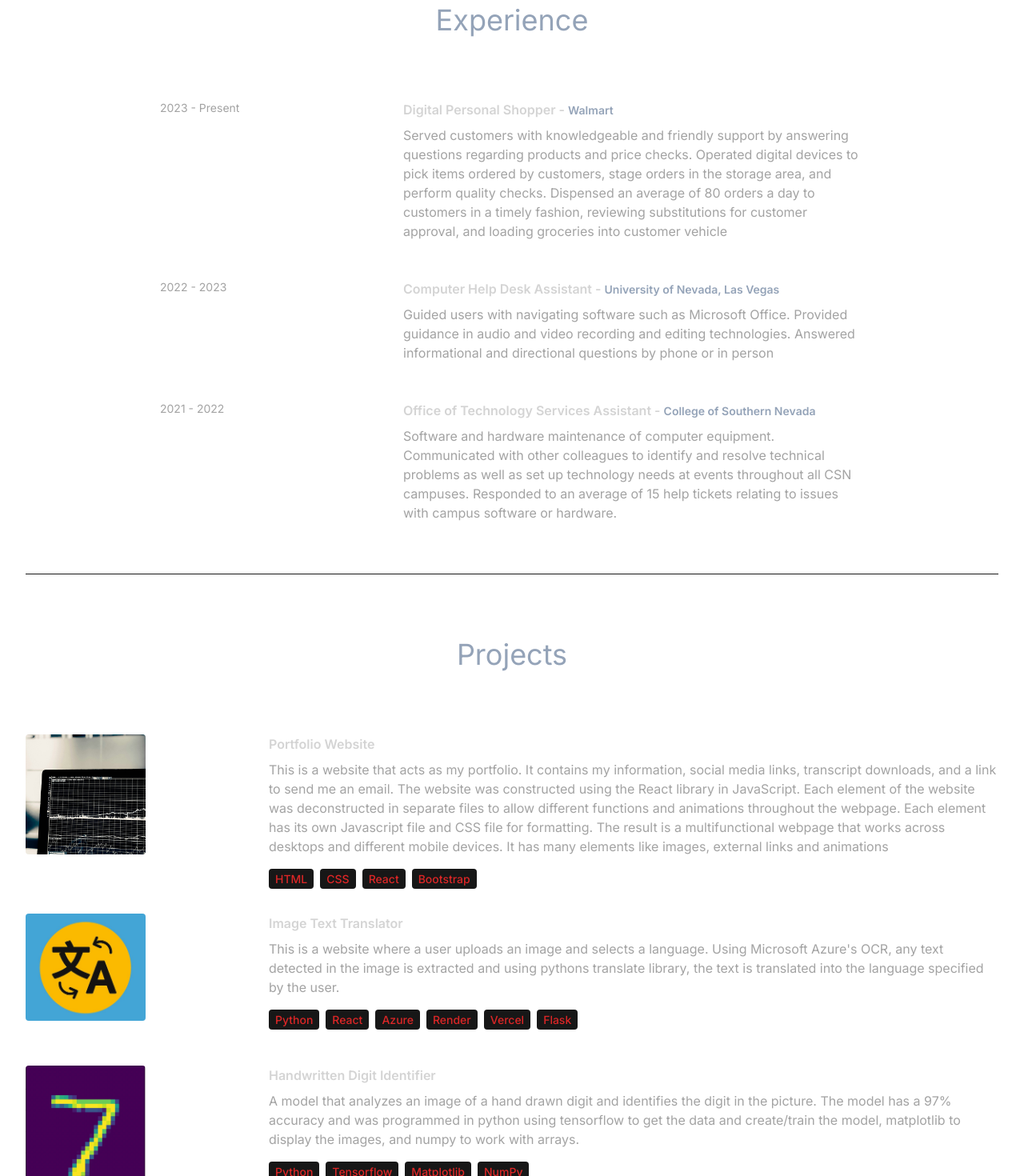
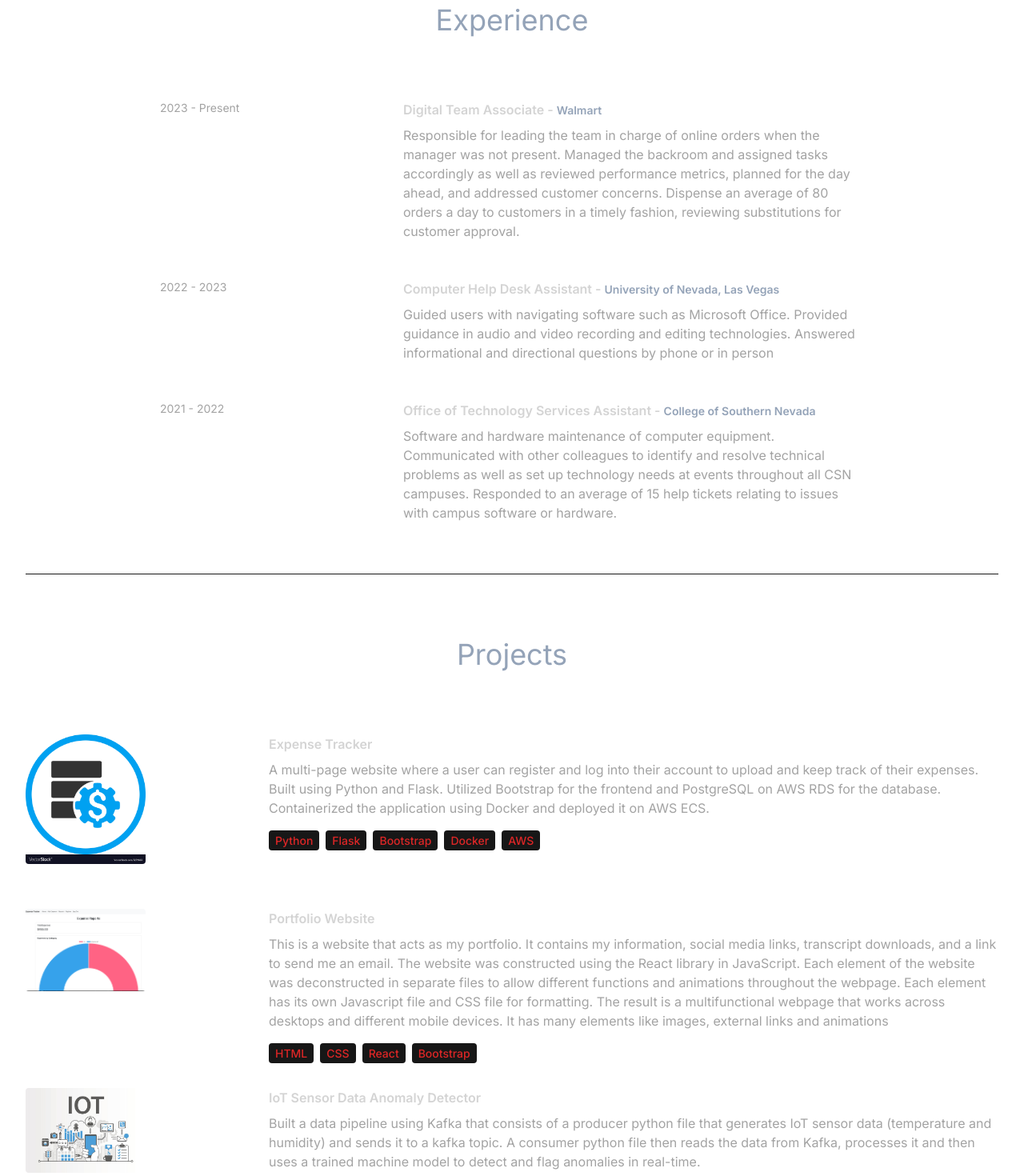
Before and after one commit to rac531/react-portfolio-ricardo, a React (Vite) app: page / in a window 1280 px wide. Shown: the part 2300-3770 px from the top of the page at 80% size. Built offline with nearby package versions, Linux system fonts and the light colour scheme.

Commit message:
updated projects

```diff
--- a/src/constants/index.js
+++ b/src/constants/index.js
@@ -1,8 +1,8 @@
 import project1 from "../assets/projects/project-1.jpeg";
-import project3 from "../assets/projects/project-3.jpg";
 import project4 from "../assets/projects/project-4.jpg";
-import project5 from "../assets/projects/project-5.jpeg";
 import project6 from "../assets/projects/project-6.jpeg";
+import expenseproject from "../assets/projects/expense-project.png";
+import iotImage from "../assets/projects/IoTImage.jpeg";
 
 export const HERO_CONTENT = `I am a full time computer science student with a passion for machine
  learning and fullstack software development. In my 3 years of education and hands-on
@@ -21,12 +21,10 @@
 export const EXPERIENCES = [
   {
     year: "2023 - Present",
-    role: "Digital Personal Shopper",
+    role: "Digital Team Associate",
     company: "Walmart",
-    description: `Served customers with knowledgeable and friendly support by answering questions regarding products and price checks.
-    Operated digital devices to pick items ordered by customers, stage orders in the storage area, and perform quality checks.
-    Dispensed an average of 80 orders a day to customers in a timely fashion, reviewing substitutions for customer approval, and loading groceries into customer vehicle
-    `,
+    description: `Responsible for leading the team in charge of online orders when the manager was not present. Managed the backroom and assigned tasks accordingly as well as reviewed performance metrics, planned for the day ahead, and addressed
+    customer concerns. Dispense an average of 80 orders a day to customers in a timely fashion, reviewing substitutions for customer approval.`,
   },
   {
     year: "2022 - 2023",
@@ -44,7 +42,7 @@
     Communicated with other colleagues to identify and resolve technical problems as well as set up technology needs at events throughout all CSN campuses.
     Responded to an average of 15 help tickets relating to issues with campus software or hardware.
     `,
-  }
+  },
 ];
 export const EDUCATION = [
   {
@@ -60,16 +58,32 @@
     school: "College of Southern Nevada",
     description: `Designed and developed user interfaces for web applications using Next.js and React. Worked closely with backend developers to integrate frontend components with Node.js APIs. Implemented responsive designs and optimized frontend performance.`,
     highlights: ["Deans List", "3.6 GPA"],
-  }
+  },
 ];
 export const PROJECTS = [
   {
+    title: "Expense Tracker",
+    link: "#",
+    image: project4,
+    description:
+      "A multi-page website where a user can register and log into their account to upload and keep track of their expenses. Built using Python and Flask. Utilized Bootstrap for the frontend and PostgreSQL on AWS RDS for the database. Containerized the application using Docker and deployed it on AWS ECS.",
+    technologies: ["Python", "Flask", "Bootstrap", "Docker", "AWS"],
+  },
+  {
     title: "Portfolio Website",
     link: "#",
-    image: project3,
+    image: expenseproject,
     description:
       "This is a website that acts as my portfolio. It contains my information, social media links, transcript downloads, and a link to send me an email. The website was constructed using the React library in JavaScript. Each element of the website was deconstructed in separate files to allow different functions and animations throughout the webpage. Each element has its own Javascript file and CSS file for formatting. The result is a multifunctional webpage that works across desktops and different mobile devices. It has many elements like images, external links and animations",
     technologies: ["HTML", "CSS", "React", "Bootstrap"],
+  },
+  {
+    title: "IoT Sensor Data Anomaly Detector",
+    link: "#",
+    image: iotImage,
+    description:
+      "Built a data pipeline using Kafka that consists of a producer python file that generates IoT sensor data (temperature and humidity) and sends it to a kafka topic. A consumer python file then reads the data from Kafka, processes it and then uses a trained machine model to detect and flag anomalies in real-time.",
+    technologies: ["Python", "Kafka"],
   },
   {
     title: "Image Text Translator",
@@ -78,14 +92,6 @@
     description:
       "This is a website where a user uploads an image and selects a language. Using Microsoft Azure's OCR, any text detected in the image is extracted and using pythons translate library, the text is translated into the language specified by the user.",
     technologies: ["Python", "React", "Azure", "Render", "Vercel", "Flask"],
-  },
-  {
-    title: "Handwritten Digit Identifier",
-    link: "https://github.com/rac531/Digit-Indentifer-Project/blob/main/digitIdentifier.ipynb",
-    image: project5,
-    description:
-      "A model that analyzes an image of a hand drawn digit and identifies the digit in the picture. The model has a 97% accuracy and was programmed in python using tensorflow to get the data and create/train the model, matplotlib to display the images, and numpy to work with arrays.",
-    technologies: ["Python", "Tensorflow", "Matplotlib", "NumPy"],
   },
   {
     title: "MeFest",
@@ -103,7 +109,6 @@
       "A database that reads and stores a csv file containing a bank's data. Users are then presented with multiple prompts and different data is updated and/or displayed depending on the user’s responses. Utilized a C++ file with a header file containing a custom made hashmap used to store the data. After the file is stored in a hashmap data structure, the user is given questions such as the branch name, account name and account pin in order to securely access the right data. The user then has the option to view the account, make a deposit, and make a withdrawal",
     technologies: ["C++"],
   },
-
 ];
 
 export const CONTACT = {
```
Also changed, not shown: src/assets/projects/IoTImage.jpeg (added), src/assets/projects/expense-project.png (added).
